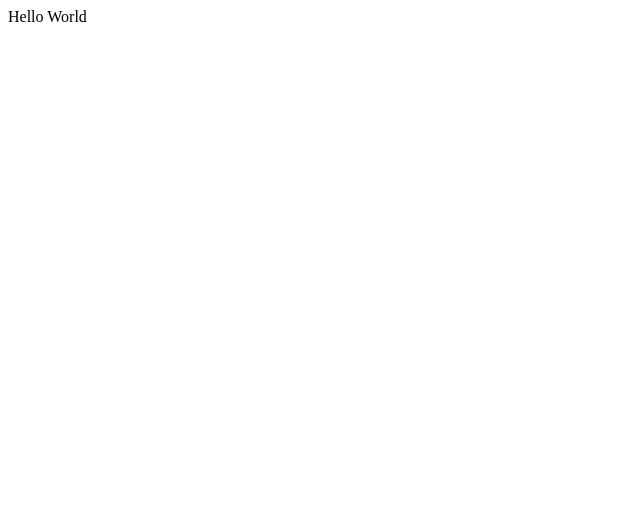
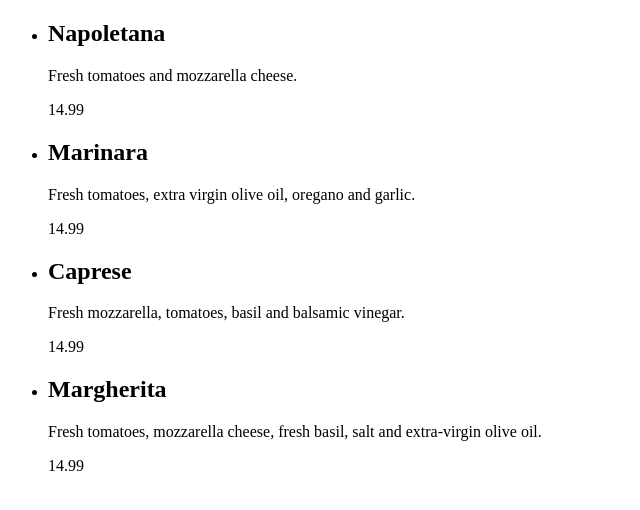
Before and after one commit to ypa/ts-pizza, a React app: page / in a window 1280 px wide. Shown: the top 510 px of the page, without its empty margins (0-640 px from the left). Built offline with nearby package versions, Linux system fonts and the light colour scheme.

Commit message:
Render Pizza components based on pizzas.json data

```diff
--- a/src/components/App.tsx
+++ b/src/components/App.tsx
@@ -1,7 +1,15 @@
 import React from 'react';
+import pizzas from '../data/pizzas.json';
+import Pizza from './Pizza';
 
 const App = () => {
-  return <div>Hello World</div>
+  return (
+    <ul>
+      { pizzas.map(pizza => {
+        return <Pizza key={pizza.id} pizza={pizza} />
+      })}
+    </ul>
+  );
 };
 
 export default App;
--- /dev/null
+++ b/src/components/Pizza.tsx
@@ -0,0 +1,22 @@
+import React from 'react';
+
+interface Pizza {
+  id: number;
+  name: string;
+  description: string;
+  price: number;
+}
+
+interface Props {
+  pizza: Pizza;
+}
+
+const Pizza: React.FC<Props> = ({ pizza }) => {
+  return <li>
+    <h2>{pizza.name}</h2>
+    <p>{pizza.description}</p>
+    <p>{pizza.price}</p>
+  </li>;
+};
+
+export default Pizza;
```
